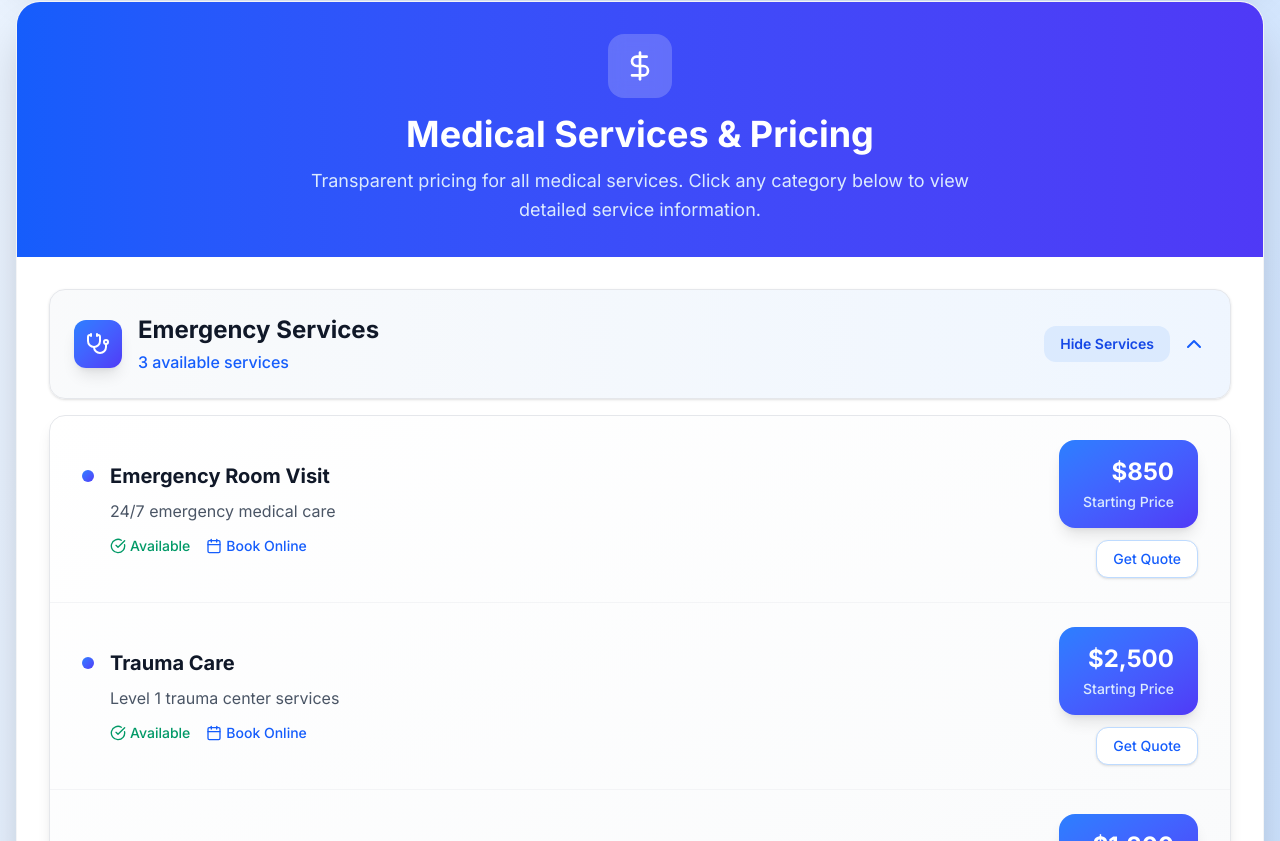
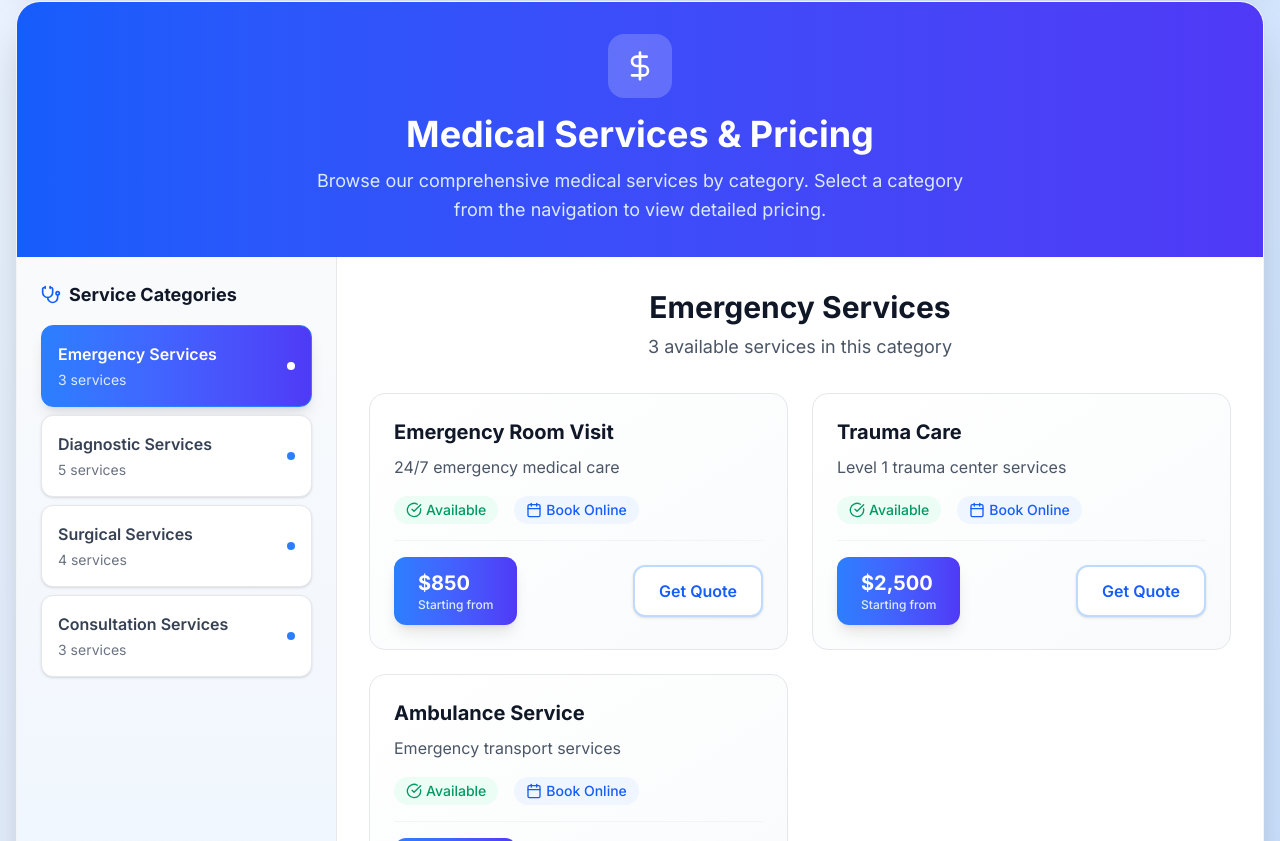
Before and after one commit to dipanshu-official/hospital-listing, a React (Vite) app in the folder client/: page /hospital/1/services in a window 1280 px wide. Shown: the part 839-1680 px from the top of the page. Built offline with nearby package versions, Linux system fonts and the light colour scheme.

Commit message:
Add services navigation with category listing

```diff
--- a/client/src/pages/HospitalServicesPage.jsx
+++ b/client/src/pages/HospitalServicesPage.jsx
@@ -27,7 +27,7 @@ import { mockHospitals } from '../data/mockData';
 const HospitalServicesPage = () => {
   const { id } = useParams();
   const navigate = useNavigate();
-  const [expandedService, setExpandedService] = useState(0); // Start with first category expanded
+  const [selectedCategory, setSelectedCategory] = useState(0); // Start with first category selected
   const [favorites, setFavorites] = useState(new Set([1, 3, 5]));
 
   const hospital = mockHospitals.find(h => h.id === parseInt(id));
@@ -49,10 +49,6 @@ const HospitalServicesPage = () => {
       </div>
     );
   }
-
-  const toggleServiceExpansion = (categoryIndex) => {
-    setExpandedService(expandedService === categoryIndex ? null : categoryIndex);
-  };
 
   const toggleFavorite = () => {
     const newFavorites = new Set(favorites);
@@ -227,81 +223,99 @@ const HospitalServicesPage = () => {
             </div>
             <h2 className="text-4xl font-bold mb-3">Medical Services & Pricing</h2>
             <p className="text-blue-100 text-lg max-w-2xl mx-auto leading-relaxed">
-              Transparent pricing for all medical services. Click any category below to view detailed service information.
+              Browse our comprehensive medical services by category. Select a category from the navigation to view detailed pricing.
             </p>
           </div>
         </div>
 
-        {/* Services List */}
-        <div className="p-8 space-y-6">
+        {/* Services Navigation & Content */}
+        <div className="flex">
+          {/* Services Navigation */}
+          <div className="w-80 bg-gradient-to-b from-gray-50 to-blue-50 border-r border-gray-200">
+            <div className="p-6">
+              <h3 className="text-lg font-bold text-gray-900 mb-4 flex items-center space-x-2">
+                <Stethoscope className="w-5 h-5 text-blue-600" />
+                <span>Service Categories</span>
+              </h3>
+              <div className="space-y-2">
                 {hospital.services.map((serviceCategory, categoryIndex) => (
-            <div key={serviceCategory.category} className="group">
-              {/* Category Header */}
                   <button
-                onClick={() => toggleServiceExpansion(categoryIndex)}
-                className="w-full bg-gradient-to-r from-gray-50 to-blue-50 hover:from-blue-50 hover:to-indigo-50 border border-gray-200 hover:border-blue-300 rounded-2xl p-6 transition-all duration-300 shadow-sm hover:shadow-lg"
+                    key={serviceCategory.category}
+                    onClick={() => setSelectedCategory(categoryIndex)}
+                    className={`w-full text-left p-4 rounded-xl transition-all duration-200 border ${
+                      selectedCategory === categoryIndex
+                        ? 'bg-gradient-to-r from-blue-500 to-indigo-600 text-white border-blue-500 shadow-lg'
+                        : 'bg-white hover:bg-blue-50 text-gray-700 hover:text-blue-600 border-gray-200 hover:border-blue-300 shadow-sm hover:shadow-md'
+                    }`}
                   >
                     <div className="flex items-center justify-between">
-                  <div className="flex items-center space-x-4">
-                    <div className="w-12 h-12 bg-gradient-to-br from-blue-500 to-indigo-600 rounded-xl flex items-center justify-center shadow-lg">
-                      <Stethoscope className="w-6 h-6 text-white" />
+                      <div>
+                        <h4 className="font-semibold text-base mb-1">{serviceCategory.category}</h4>
+                        <p className={`text-sm ${
+                          selectedCategory === categoryIndex ? 'text-blue-100' : 'text-gray-500'
+                        }`}>
+                          {serviceCategory.items.length} services
+                        </p>
                       </div>
-                    <div className="text-left">
-                      <h3 className="text-2xl font-bold text-gray-900 mb-1">{serviceCategory.category}</h3>
-                      <p className="text-blue-600 font-medium">{serviceCategory.items.length} available services</p>
+                      <div className={`w-2 h-2 rounded-full ${
+                        selectedCategory === categoryIndex ? 'bg-white' : 'bg-blue-500'
+                      }`}></div>
+                    </div>
+                  </button>
+                ))}
               </div>
             </div>
-                  <div className="flex items-center space-x-3">
-                    <div className="bg-blue-100 text-blue-700 px-4 py-2 rounded-xl font-semibold text-sm">
-                      {expandedService === categoryIndex ? 'Hide Services' : 'View Services'}
           </div>
-                    {expandedService === categoryIndex ? (
-                      <ChevronUp className="w-6 h-6 text-blue-600" />
-                    ) : (
-                      <ChevronDown className="w-6 h-6 text-blue-600" />
-                    )}
+
+          {/* Selected Category Services */}
+          <div className="flex-1 p-8">
+            {hospital.services[selectedCategory] && (
+              <div className="space-y-6">
+                {/* Category Header */}
+                <div className="text-center mb-8">
+                  <h3 className="text-3xl font-bold text-gray-900 mb-2">
+                    {hospital.services[selectedCategory].category}
+                  </h3>
+                  <p className="text-gray-600 text-lg">
+                    {hospital.services[selectedCategory].items.length} available services in this category
+                  </p>
                 </div>
-                </div>
-              </button>
 
-              {/* Expanded Services */}
-              {expandedService === categoryIndex && (
-                <div className="mt-4 bg-gradient-to-br from-white to-gray-50 rounded-2xl border border-gray-200 overflow-hidden shadow-lg animate-slide-up">
-                  {serviceCategory.items.map((service, serviceIndex) => (
+                {/* Services Grid */}
+                <div className="grid grid-cols-1 lg:grid-cols-2 gap-6">
+                  {hospital.services[selectedCategory].items.map((service, serviceIndex) => (
                     <div
                       key={serviceIndex}
-                      className="px-8 py-6 border-b border-gray-100 last:border-b-0 hover:bg-blue-50/50 transition-all duration-200 group/item"
+                      className="bg-gradient-to-br from-white to-gray-50 rounded-2xl border border-gray-200 p-6 hover:shadow-lg transition-all duration-300 hover:scale-105 group"
                     >
-                      <div className="flex items-center justify-between">
-                        <div className="flex-1 pr-6">
-                          <div className="flex items-start space-x-4">
-                            <div className="w-3 h-3 bg-gradient-to-br from-blue-500 to-indigo-600 rounded-full mt-2 flex-shrink-0"></div>
-                            <div>
-                              <h4 className="text-xl font-bold text-gray-900 mb-2 group-hover/item:text-blue-700 transition-colors">
+                      <div className="space-y-4">
+                        <div className="flex items-start justify-between">
+                          <div className="flex-1">
+                            <h4 className="text-xl font-bold text-gray-900 mb-2 group-hover:text-blue-600 transition-colors">
                               {service.name}
                             </h4>
-                              <p className="text-gray-600 leading-relaxed text-base mb-3">{service.description}</p>
+                            <p className="text-gray-600 leading-relaxed mb-4">{service.description}</p>
+
                             <div className="flex items-center space-x-4 text-sm">
-                                <div className="flex items-center space-x-1 text-emerald-600">
+                              <div className="flex items-center space-x-1 text-emerald-600 bg-emerald-50 px-3 py-1 rounded-full">
                                 <CheckCircle className="w-4 h-4" />
                                 <span className="font-medium">Available</span>
                               </div>
-                                <div className="flex items-center space-x-1 text-blue-600">
+                              <div className="flex items-center space-x-1 text-blue-600 bg-blue-50 px-3 py-1 rounded-full">
                                 <Calendar className="w-4 h-4" />
                                 <span className="font-medium">Book Online</span>
                               </div>
                             </div>
                           </div>
                         </div>
+
+                        {/* Price and Action */}
+                        <div className="flex items-center justify-between pt-4 border-t border-gray-100">
+                          <div className="bg-gradient-to-r from-blue-500 to-indigo-600 text-white px-6 py-3 rounded-xl shadow-lg">
+                            <div className="text-xl font-bold">{service.price}</div>
+                            <div className="text-blue-100 text-xs font-medium">Starting from</div>
                           </div>
-
-                        {/* Price Display */}
-                        <div className="text-right">
-                          <div className="bg-gradient-to-br from-blue-500 to-indigo-600 text-white px-6 py-4 rounded-2xl shadow-lg hover:shadow-xl transition-all duration-200 hover:scale-105">
-                            <div className="text-2xl font-bold mb-1">{service.price}</div>
-                            <div className="text-blue-100 text-sm font-medium">Starting Price</div>
-                          </div>
-                          <button className="mt-3 bg-white border border-blue-200 text-blue-600 px-4 py-2 rounded-xl hover:bg-blue-50 transition-all duration-200 font-medium text-sm shadow-sm hover:shadow-md">
+                          <button className="bg-white border-2 border-blue-200 text-blue-600 px-6 py-3 rounded-xl hover:bg-blue-50 hover:border-blue-300 transition-all duration-200 font-semibold shadow-sm hover:shadow-md hover:scale-105">
                             Get Quote
                           </button>
                         </div>
@@ -309,9 +323,9 @@ const HospitalServicesPage = () => {
                     </div>
                   ))}
                 </div>
+              </div>
             )}
           </div>
-          ))}
         </div>
 
         {/* Pricing Information */}
```
Lines whose indentation alone changed are shown as unchanged.
